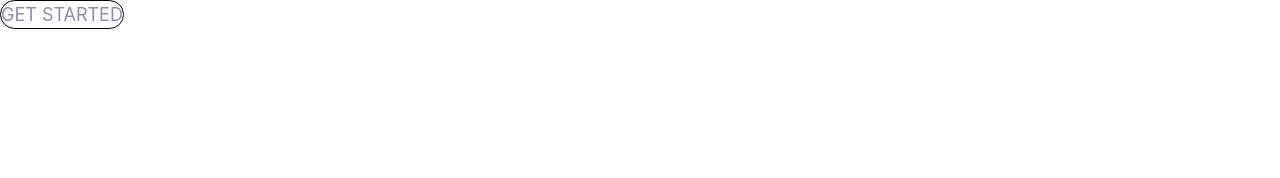
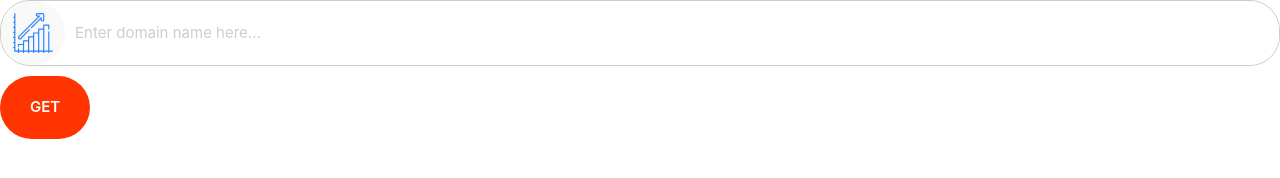
Before and after one commit to ne0-d/dhruvify, a plain HTML site: page index.html in a window 1280 px wide. Drawn offline with Linux system fonts and the light colour scheme.

Commit message:
added input component

```diff
--- a/css/styles.css
+++ b/css/styles.css
@@ -1,147 +1,152 @@
-:root{
+:root {
   --color-primary: #2584ff;
   --color-secondary: #00d9ff;
   --color-accent: #ff3400;
   --color-heading: #1b0760;
   --color-body: #918ca4;
+  --color-border: #ccc;
+  --border-radius: 30px;
+}
+
+*,
+*::after,
+*::before {
+  box-sizing: border-box;
 }
 
 /* Typography */
-html{
+html {
   font-size: 62.5%;
 }
-body{
+body {
   font-family: Inter, Arial, Helvetica, sans-serif;
   color: var(--color-body);
   font-size: 2.4rem;
   line-height: 1.5;
 }
 
-h1,h2,h3{
-    color:var(--color-heading);
+h1,
+h2,
+h3 {
+  color: var(--color-heading);
   margin-bottom: 1rem;
 }
 
-h1{
+h1 {
   font-size: 7rem;
 }
 
-h2{
+h2 {
   font-size: 4rem;
 }
 
-h3{
+h3 {
   font-size: 3rem;
 }
-p{
+p {
   margin-top: 0;
 }
 
-@media screen and (min-width:1024px){
-    body{
+@media screen and (min-width: 1024px) {
+  body {
     font-size: 1.8rem;
   }
-    h1{
+  h1 {
     font-size: 8rem;
   }
-    h2{
+  h2 {
     font-size: 4rem;
   }
-    h3{
+  h3 {
     font-size: 2.4rem;
   }
 }
 
 /* Links */
-a{
+a {
   text-decoration: none;
 }
-.link-arrow{
+.link-arrow {
   font-size: 2rem;
   color: var(--color-accent);
   text-transform: uppercase;
   font-weight: bold;
 }
 
-.link-arrow::after{
+.link-arrow::after {
   content: "-->";
   margin-left: 5px;
   transition: margin 0.15s;
-
 }
-.link-arrow:hover::after{
+.link-arrow:hover::after {
   margin-left: 10px;
 }
 
-@media screen and (min-width:1024px){
-    .link-arrow{
+@media screen and (min-width: 1024px) {
+  .link-arrow {
     font-size: 1.8rem;
   }
 }
 
 /* Badge */
-.badge{
+.badge {
   border-radius: 20px;
   padding: 0.5rem 2rem;
   font-weight: 600;
   white-space: nowrap;
   font-size: 2rem;
 }
-.badge--primary{
+.badge--primary {
   background-color: var(--color-primary);
   color: #fff;
 }
-.badge--small{
+.badge--small {
   font-size: 1.6rem;
-
 }
 
-@media screen and (min-width:1024px){
-    .badge{
+@media screen and (min-width: 1024px) {
+  .badge {
     font-size: 1.5rem;
   }
 }
 
-.list{
+.list {
   list-style: none;
   padding-left: 0;
   color: var(--color-heading);
 }
-.list--inline .list__item{
+.list--inline .list__item {
   display: inline-block;
   margin-right: 2rem;
 }
-.list--tick{
+.list--tick {
   list-style-image: url(../images/tick.svg);
   padding-left: 3rem;
 }
-.list--tick .list__item{
+.list--tick .list__item {
   padding-left: 0.5rem;
   margin-bottom: 1rem;
 }
-@media screen and (min-width:1024px){
-    .list--tick .list__item{
+@media screen and (min-width: 1024px) {
+  .list--tick .list__item {
     padding-left: 0;
   }
 }
 
-
-@media screen and (min-width:1024px){
-
+@media screen and (min-width: 1024px) {
 }
-@media screen and (min-width:1024px){
-
+@media screen and (min-width: 1024px) {
 }
 
 /* Icons */
-.icon{
+.icon {
   width: 40px;
   height: 40px;
 }
-.icon--primary{
-    fill:var(--color-primary)
+.icon--primary {
+  fill: var(--color-primary);
 }
-.icon-container{
+.icon-container {
   height: 64px;
   width: 64px;
   background-color: #f9f9f8;
@@ -152,9 +157,91 @@ a{
 }
 
 /* Buttons */
-.button{
+.btn {
+  border-radius: 50px;
+  display: inline-block;
+  font-size: 1.8rem;
+  font-weight: 600;
+  padding: 2rem 3rem;
+  text-align: center;
   text-transform: uppercase;
-    border: 1px solid black;
-    border-radius: 20px;
+  white-space: nowrap;
+  margin: 1rem 0;
+}
+.btn--primary {
+  background: var(--color-primary);
+  color: #fff;
+}
+.btn--primary:hover {
+  background: #3a8ffd;
+}
+.btn--secondary {
+  background: var(--color-secondary);
+  color: #fff;
+}
+.btn--secondary:hover {
+  background: #00c8eb;
+  color: #fff;
+}
+.btn--accent {
+  background: var(--color-accent);
+  color: #fff;
+}
+.btn--accent:hover {
+  background: #ec3000;
+}
+
+.btn--block {
+  width: 100%;
   display: inline-block;
 }
+
+@media screen and (min-width: 1024px) {
+  .btn {
+    font-size: 1.5rem;
+  }
+}
+
+.btn--outline {
+  background: #fff;
+  color: var(--color-heading);
+  border: 2px solid var(--color-heading);
+  transition: background 0.2s;
+}
+
+.btn--outline:hover {
+  background: var(--color-heading);
+  color: #fff;
+}
+
+/* Input */
+.input {
+  color: var(--color-heading);
+  padding: 1.5rem 3.5rem;
+  border: 1px solid var(--color-border);
+  border-radius: var(--border-radius);
+  outline: 0;
+  font-size: 2rem;
+}
+::placeholder {
+  color: #cdcbd7;
+}
+.input-group {
+  border: 1px solid var(--color-border);
+  border-radius: var(--border-radius);
+  display: flex;
+}
+.input-group .input {
+  border: none;
+  flex-grow: 1;
+  padding: 1.5rem 1rem;
+}
+.input-group .btn {
+  border: none;
+  margin: 4px;
+}
+@media screen and (min-width: 1024px) {
+  .input {
+    font-size: 1.5rem;
+  }
+}
--- a/index.html
+++ b/index.html
@@ -1,14 +1,26 @@
 <!DOCTYPE html>
 <html lang="en">
-<head>
-    <meta charset="UTF-8">
-    <meta http-equiv="X-UA-Compatible" content="IE=edge">
-    <meta name="viewport" content="width=device-width, initial-scale=1.0">
-    <link rel="stylesheet" href="css/normalize.css">
-    <link rel="stylesheet" href="css/styles.css">
+  <head>
+    <meta charset="UTF-8" />
+    <meta http-equiv="X-UA-Compatible" content="IE=edge" />
+    <meta name="viewport" content="width=device-width, initial-scale=1.0" />
+    <link rel="stylesheet" href="css/normalize.css" />
+    <link rel="stylesheet" href="css/styles.css" />
     <title>Dhruvify</title>
-</head>
-<body>
-    <span class="button">Get started</span>
-</body>
+  </head>
+  <body>
+    <div class="input-group">
+      <span class="icon-container">
+        <svg class="icon icon--primary">
+          <use xlink:href="images/sprite.svg#growth"></use>
+        </svg>
+      </span>
+      <input
+        type="text"
+        class="input"
+        placeholder="Enter domain name here..."
+      />
+    </div>
+    <a href="" class="btn btn--accent">Get</a>
+  </body>
 </html>
```
Also changed, not shown: components/buttons.html (added, +5 -0 lines), components/input.html (added, +9 -0 lines). Lines whose indentation alone changed are shown as unchanged.
